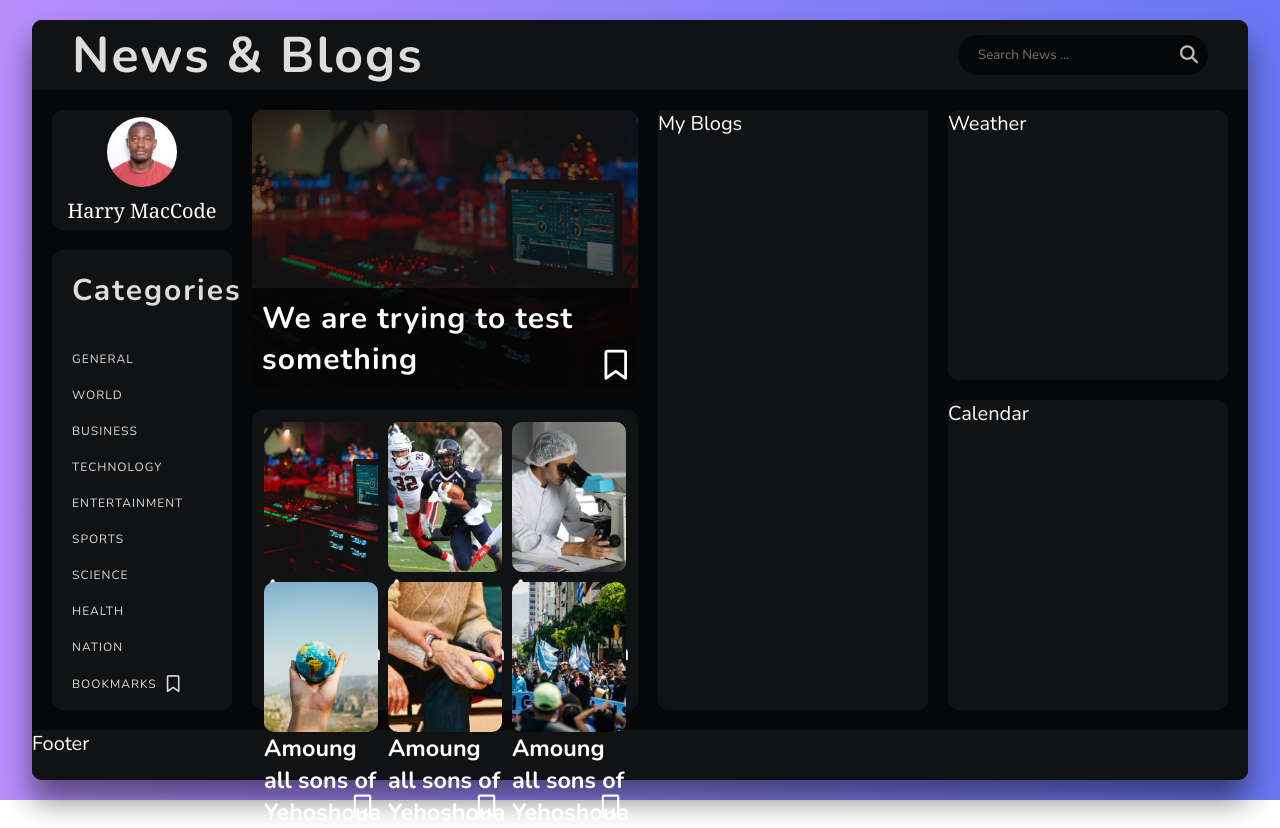
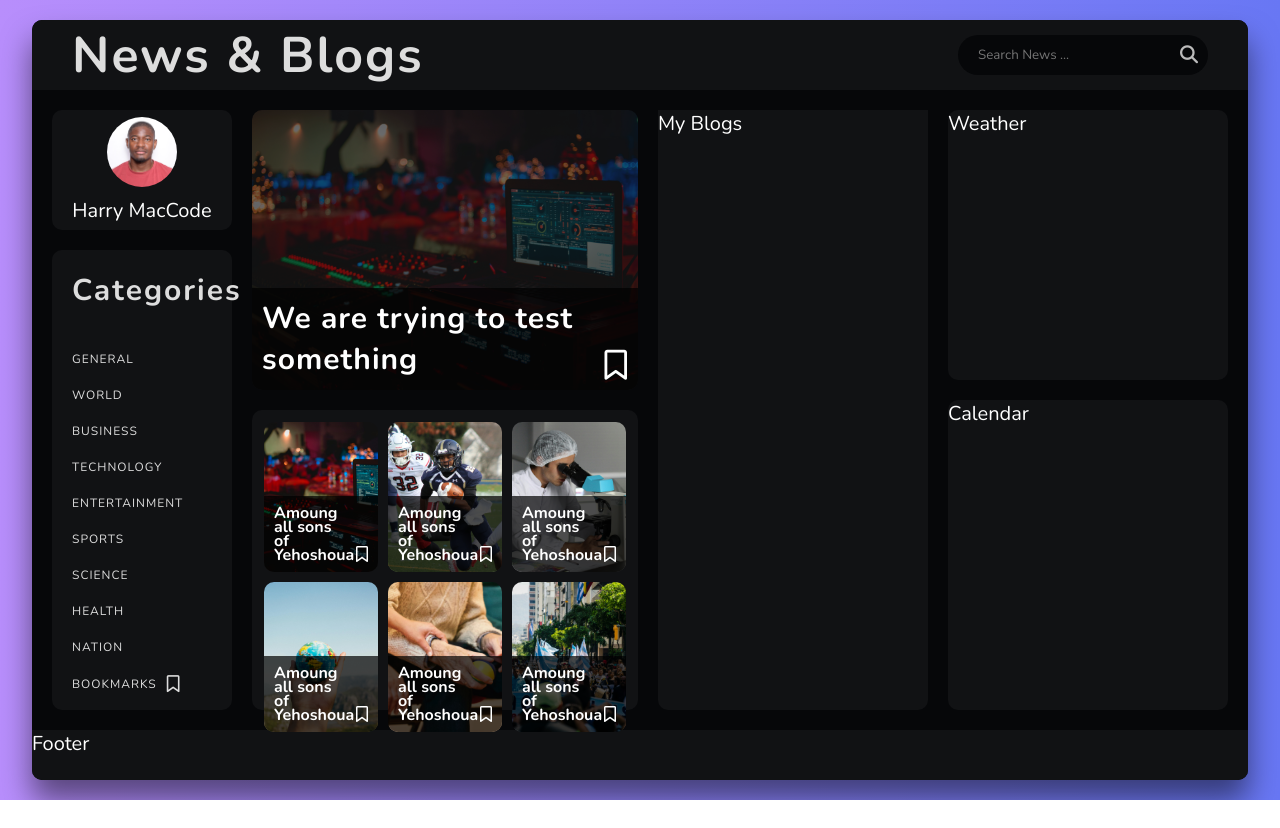
Before and after one commit to Harry8679/Blog-CAC, a React (Vite) app: page / in a window 1280 px wide. After the commit the page ends 800 px from the top, so only its background shows below. Built offline with nearby package versions, Linux system fonts and the light colour scheme.

Commit message:
Some styles updated

```diff
--- a/src/Components/News.css
+++ b/src/Components/News.css
@@ -96,7 +96,7 @@
 }
 
 .user p {
-    font-family: Georgia, 'Times New Roman', Times, serif;
+    font-family: "Nunito", sans-serif;
 }
 
 .categories {
@@ -215,6 +215,15 @@
 
 .news-grid-item h3 {
     position: absolute;
+    bottom: 0;
+    left: 0;
+    padding: 1rem 3rem 1rem 1rem;
+    font-family: "Nunito", sans-serif;
+    font-size: 1.6rem;
+    line-height: 1.4rem;
+    background-color: rgba(0, 0, 0, 0.7);
+    width: 100%;
+    border-radius: 0 0 1rem 1rem;
 }
 
 /* .news-grid img {
```
